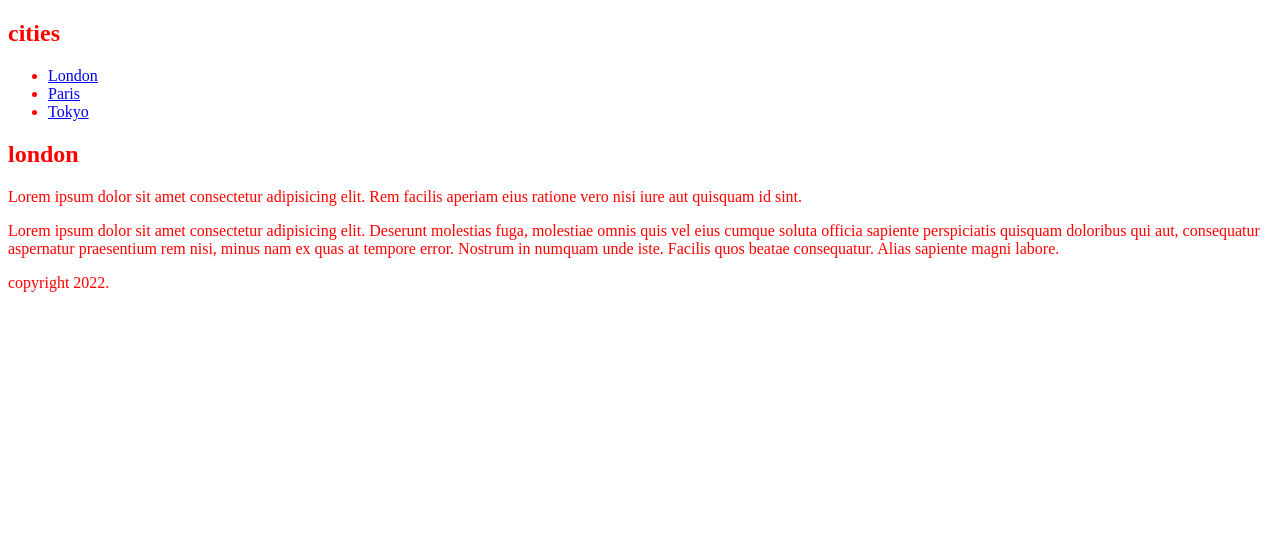
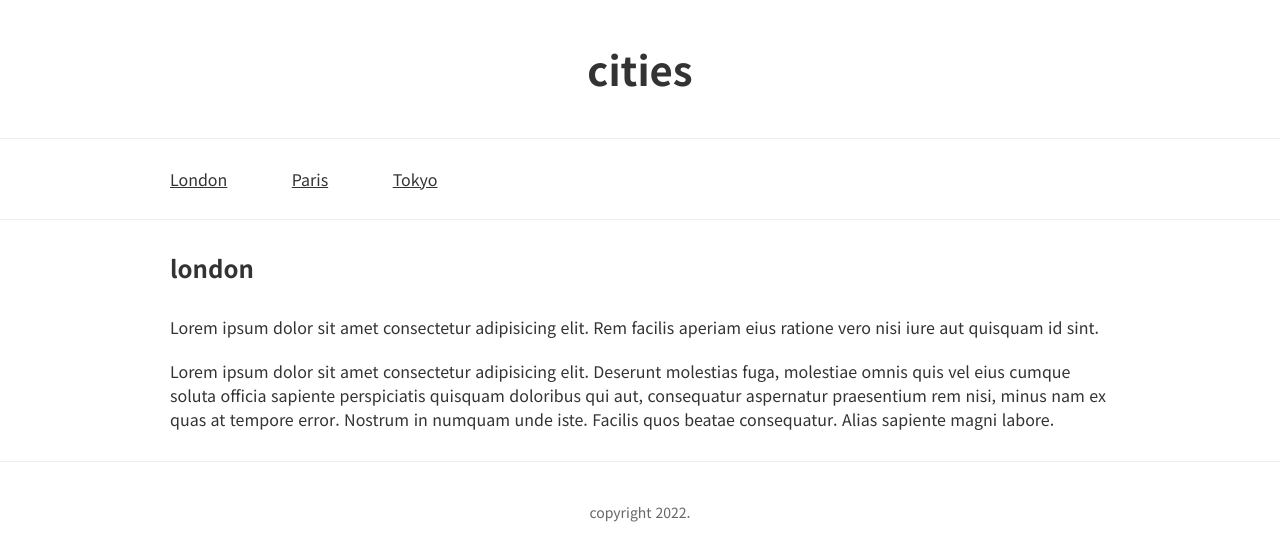
Before and after one commit to dksrlfks6079/page_link01, a plain HTML site: page index.html in a window 1280 px wide. Drawn offline with Linux system fonts and the light colour scheme.

Commit message:
page_link

```diff
--- a/css/main.css
+++ b/css/main.css
@@ -1,3 +1,81 @@
+@import url('https://fonts.googleapis.com/css2?family=Noto+Sans+KR:wght@100;300;400;500;700;900&display=swap');
+
+
+* {
+    box-sizing: border-box;
+    margin: 0;
+    padding: 0;
+
+}
+
+a {
+    color: inherit;
+}
+
+ul {
+    list-style: none;
+}
 body {
-    color: red;
+    font-family: 'Noto Sans KR', sans-serif;
+    color: #333;
 }
+
+.head {
+    width: 1000px;
+    padding: 40px;
+    text-align: center;
+    margin: 10px 0 30px 20px;
+    margin: 0 auto;
+
+}
+.head h2 {
+font-size: 40px;
+
+}
+.nav{
+    border-top: 1px solid #eee;
+    border-bottom: 1px solid #eee;
+}
+
+.nav UL {
+    width: 1000px;
+    margin: 0 auto;
+}
+
+.nav ul li {
+    display: inline-block;
+    /* height: 80px; */
+
+}
+
+.nav ul li a {
+
+    height: 80px;
+    display: block;
+    line-height: 80px;
+    padding: 0 30px;
+}
+
+
+.contents {
+    width: 1000px;
+    margin: 0 auto;
+    padding: 30px;
+}
+
+.contents h2 {
+
+     margin: 0 0 30PX 0;
+}
+
+.contents P {
+    margin-bottom: 20PX;
+
+}
+.bottom {
+    padding: 40px;
+    text-align: center;
+    font-size: 14px;
+    color: #666;
+border-top: 1px solid #eee;
+}
--- a/index.html
+++ b/index.html
@@ -28,7 +28,9 @@
     Lorem ipsum dolor sit amet consectetur adipisicing elit. Deserunt molestias fuga, molestiae omnis quis vel eius cumque soluta officia sapiente perspiciatis quisquam doloribus qui aut, consequatur aspernatur praesentium rem nisi, minus nam ex quas at tempore error. Nostrum in numquam unde iste. Facilis quos beatae consequatur. Alias sapiente magni labore.
 </div>
 
-<div class="bottom"></div>
-<p>copyright 2022.</p>
+<div class="bottom">
+    <p>copyright 2022.</p>
+
+</div>
 </body>
 </html>
```
